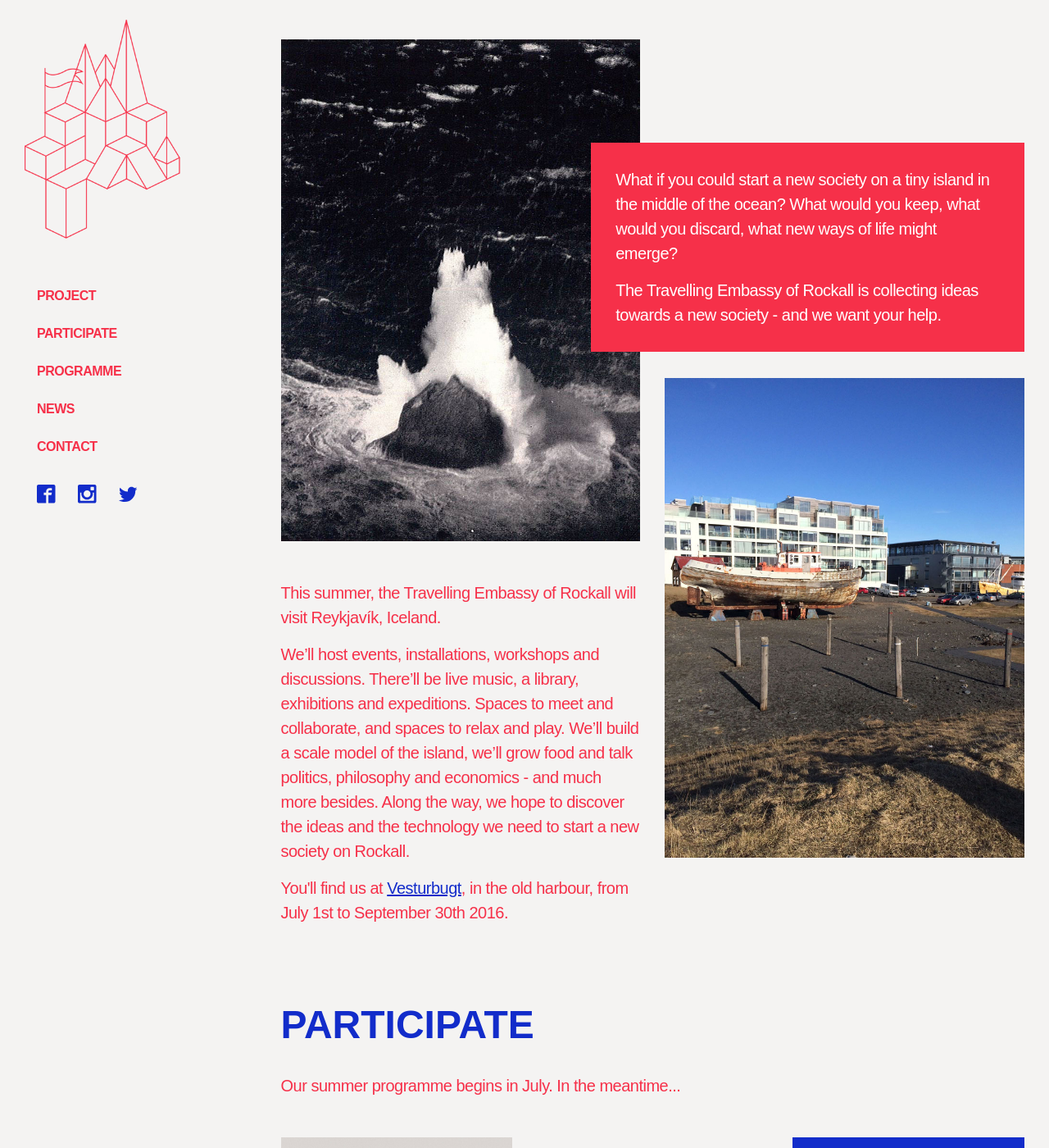
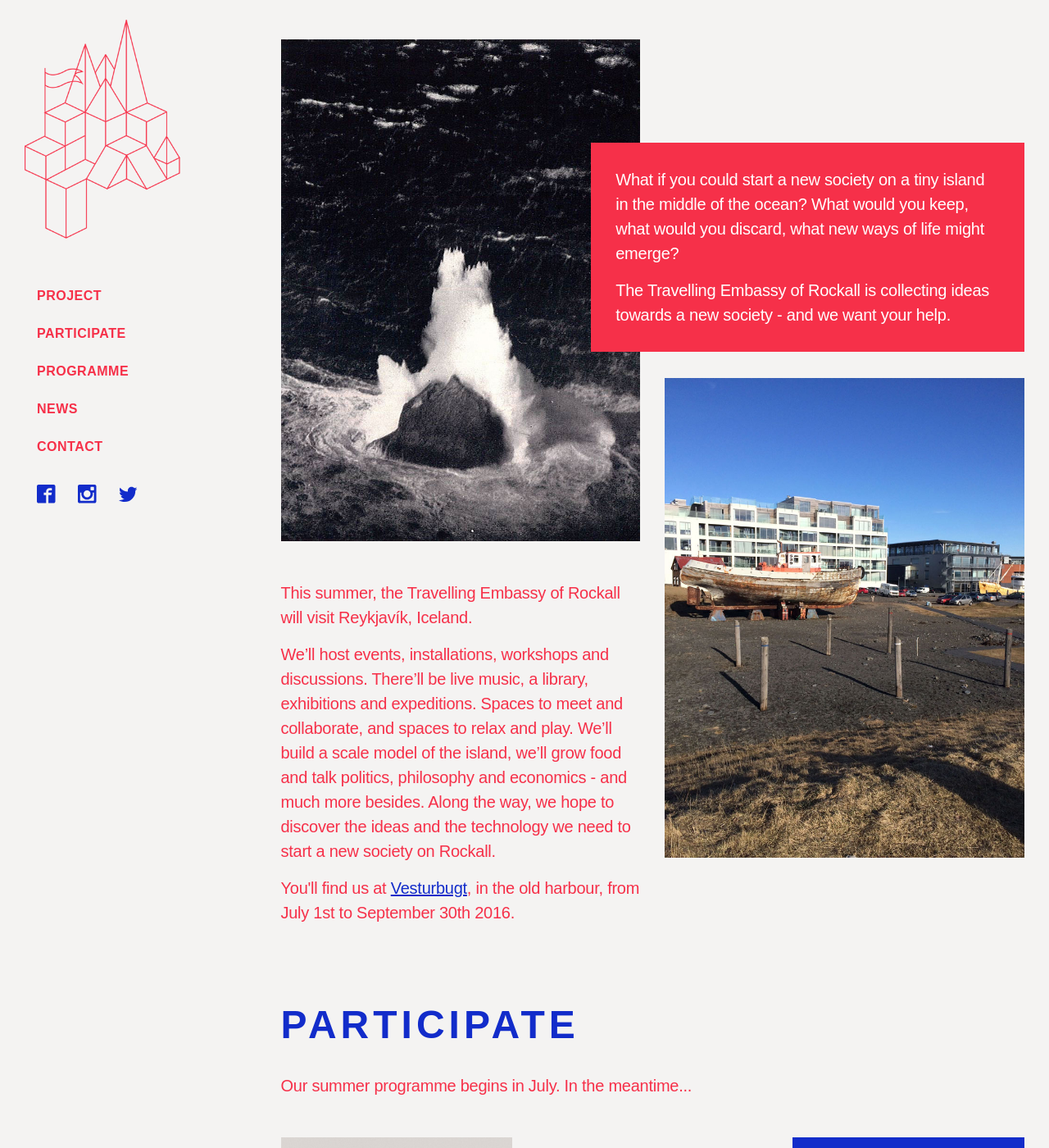
Before and after one commit to rockall-festival/rockall-festival.github.io, a Jekyll site: the page built from index.html, in a window 1280 px wide and 1400 px high. Shown: the whole window at 82% size. Built offline with Jekyll 4.4.1, drawn with Linux system fonts in a browser that asks for light colours; comment, search, counter and statistics services are not loaded; some of the changed text lies outside the part shown.

Commit message:
Typography tweaks
Signed-off-by: Peter Hartree <web@peterhartree.co.uk>

```diff
--- a/_sass/_typography.scss
+++ b/_sass/_typography.scss
@@ -29,7 +29,7 @@ h6 {
 
 h1 {
   font-size: 2rem;
-  //text-align: center;
+  letter-spacing: 5px;
   margin-bottom: 2rem;
   position: relative;
   z-index: 100;
@@ -51,7 +51,7 @@ strong {
 
 p,
 li {
-  letter-spacing: -0.5px;
+  letter-spacing: -0.25px;
   font-size: 1.25rem;
 
   &:last-child {
--- a/_sass/components/_nav-primary.scss
+++ b/_sass/components/_nav-primary.scss
@@ -5,6 +5,7 @@
     padding-left: 0;
     padding-right: 0;
     text-transform: uppercase;
+    letter-spacing: 0.5px;
     font-size: 1rem;
     text-decoration: none;
     color: $rockall-red;
--- a/index.html
+++ b/index.html
@@ -147,8 +147,7 @@ layout: home
               <a id="programme" class="link-anchor"></a>
               <h1>Programme</h1>
               <p>We're hard at work on the programme for the summer festival.</p>
-
-              <p><strong>Follow us to hear when the programme is out:</strong></p>
+              <p><strong>Follow us to get updates:</strong></p>
               <div class="social-icons margin-top">
                 <a class="link-social" href="https://www.facebook.com/RockallEmbassy/" target="_blank">
                   <svg id="icon icon-social icon-facebook" viewBox="0 0 32 32">
```
